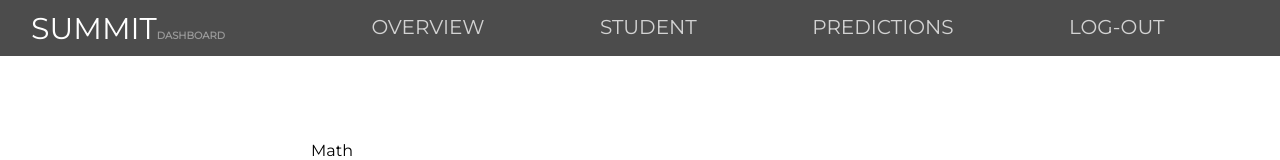
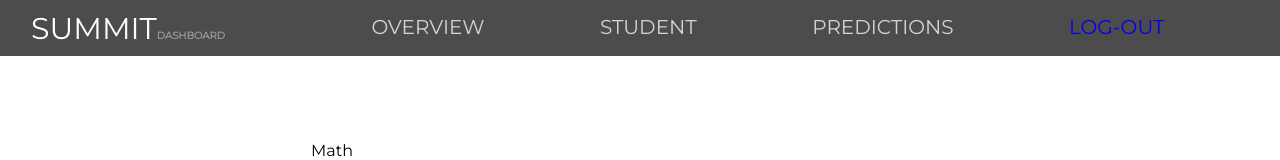
Before and after one commit to ngkaiwen/summit-on-react-1, a React (Create React App) app: page /dashboard in a window 1280 px wide. Shown: the top 160 px of the page. Built offline with nearby package versions, Linux system fonts and the light colour scheme.

Commit message:
added logout

```diff
--- a/src/Components/Toolbar.js
+++ b/src/Components/Toolbar.js
@@ -9,7 +9,7 @@
                 <li onClick={() => props.clicked('overview')}>overview</li>
                 <li onClick={() => props.clicked('students')}>student</li>
                 <li>predictions</li>
-                <li>log-out</li>
+                <li><Link to='/'>log-out</Link></li>
               </ul>
             </nav>
         </div>)
```
